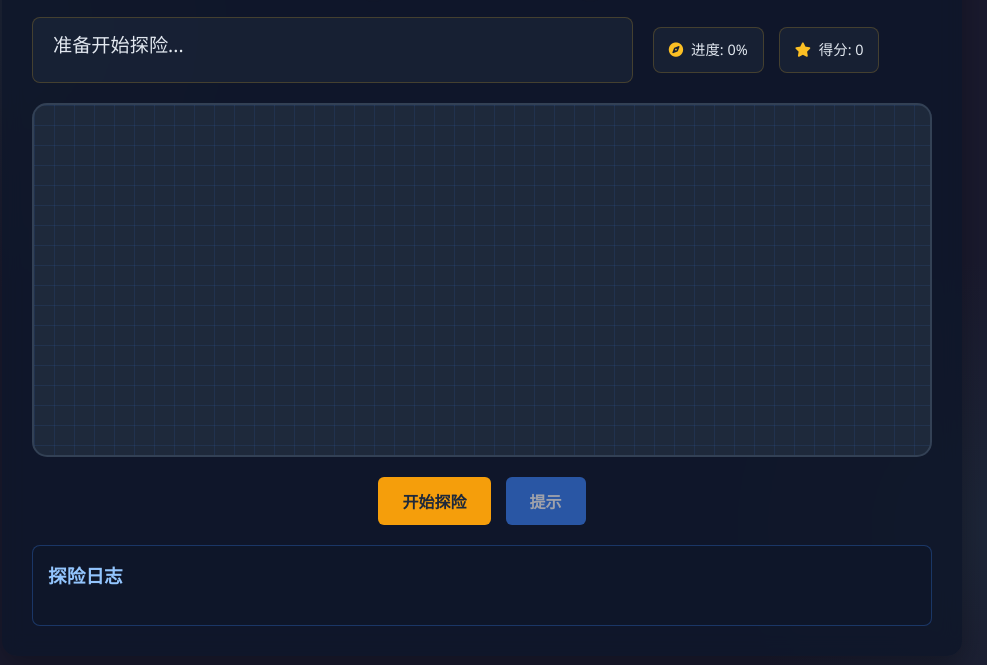
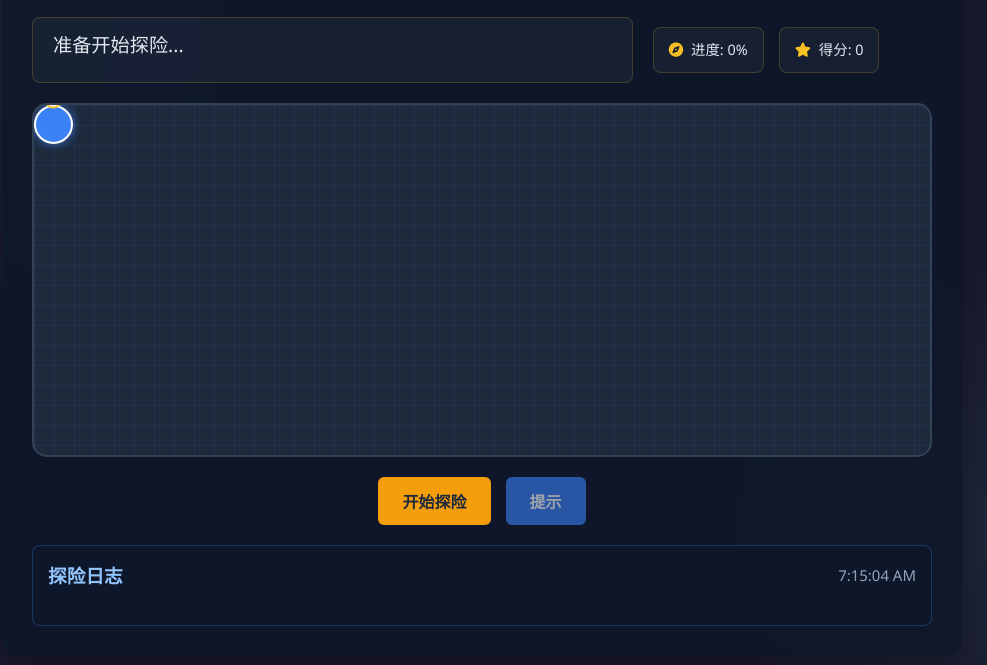
Before and after one commit to BigPanting/treasure-hurt, a plain HTML site: page index.html in a window 1280 px wide. Shown: the part 145-810 px from the top of the page, without its empty margins (158-1145 px from the left). Drawn offline with Linux system fonts and the light colour scheme.

Commit message:
Update index.html

```diff
--- a/index.html
+++ b/index.html
@@ -38,6 +38,7 @@
         </div>
     </div>
 
-    <script src="app.js"></script>
+    <script src="treasure.js"></script>
 </body>
+
 </html>
```
